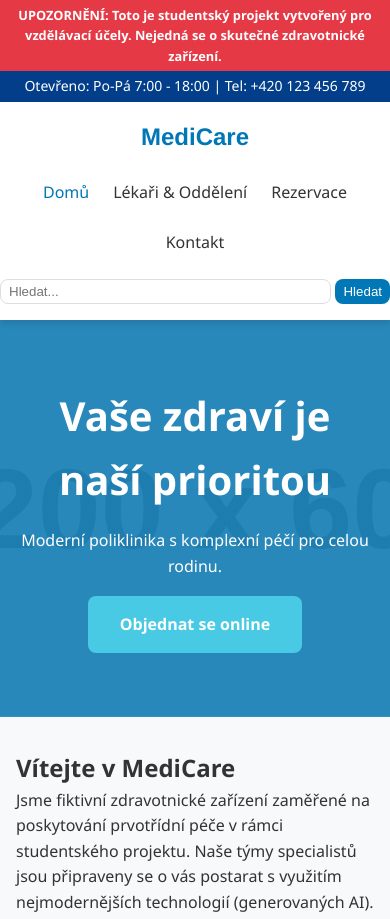
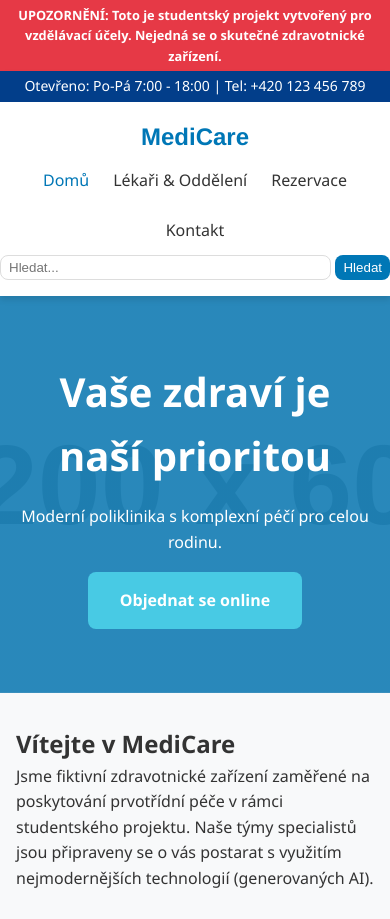
Before and after one commit to 0x416c6941/webdesign_czu, a plain HTML site: page index.html in a window 390 px wide. Shown: the top 919 px of the page. Drawn offline with Linux system fonts and the light colour scheme; placeholder pictures from the web are drawn by us.

Commit message:
better gap in nav-container in mobile

```diff
--- a/style.css
+++ b/style.css
@@ -102,7 +102,7 @@ body > header {
 .nav-container {
     display: flex;
     flex-direction: column;
-    gap: var(--spacing-md);
+    gap: var(--spacing-xs);
     align-items: center;
     padding: var(--spacing-md) 0;
 }
```
